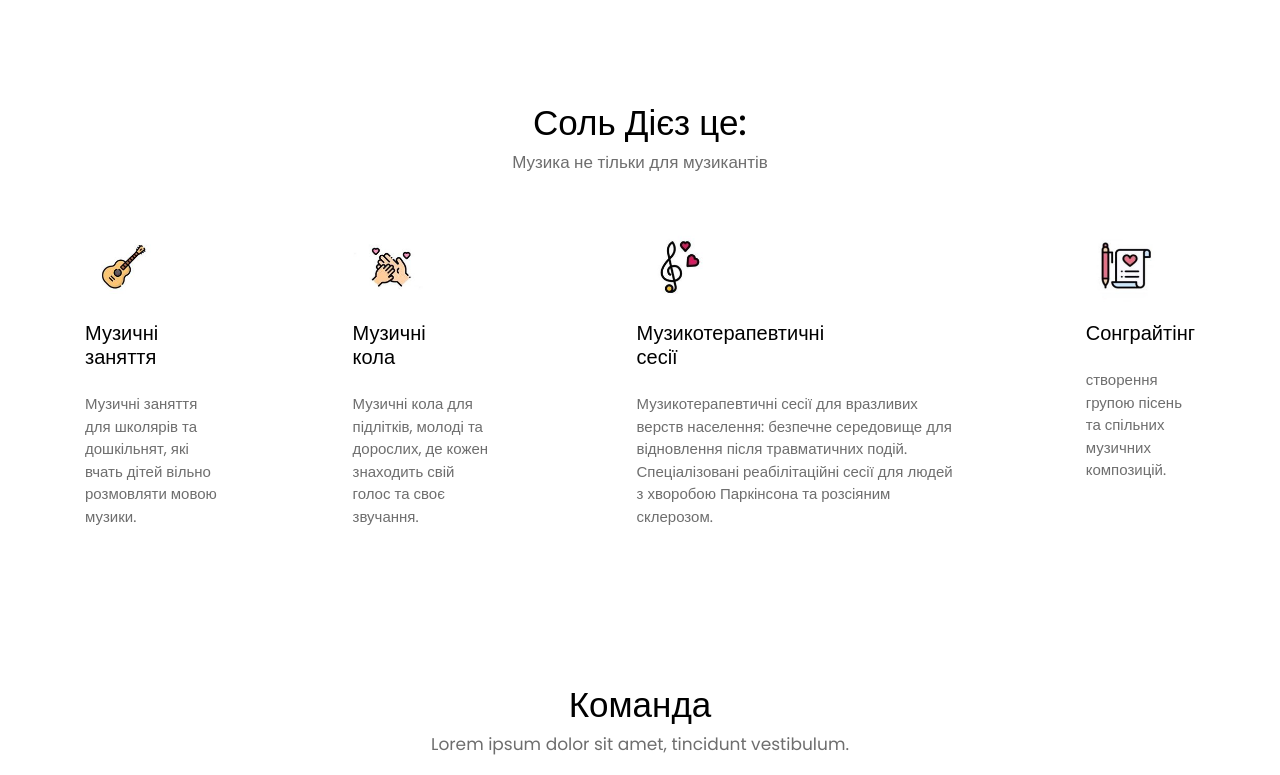
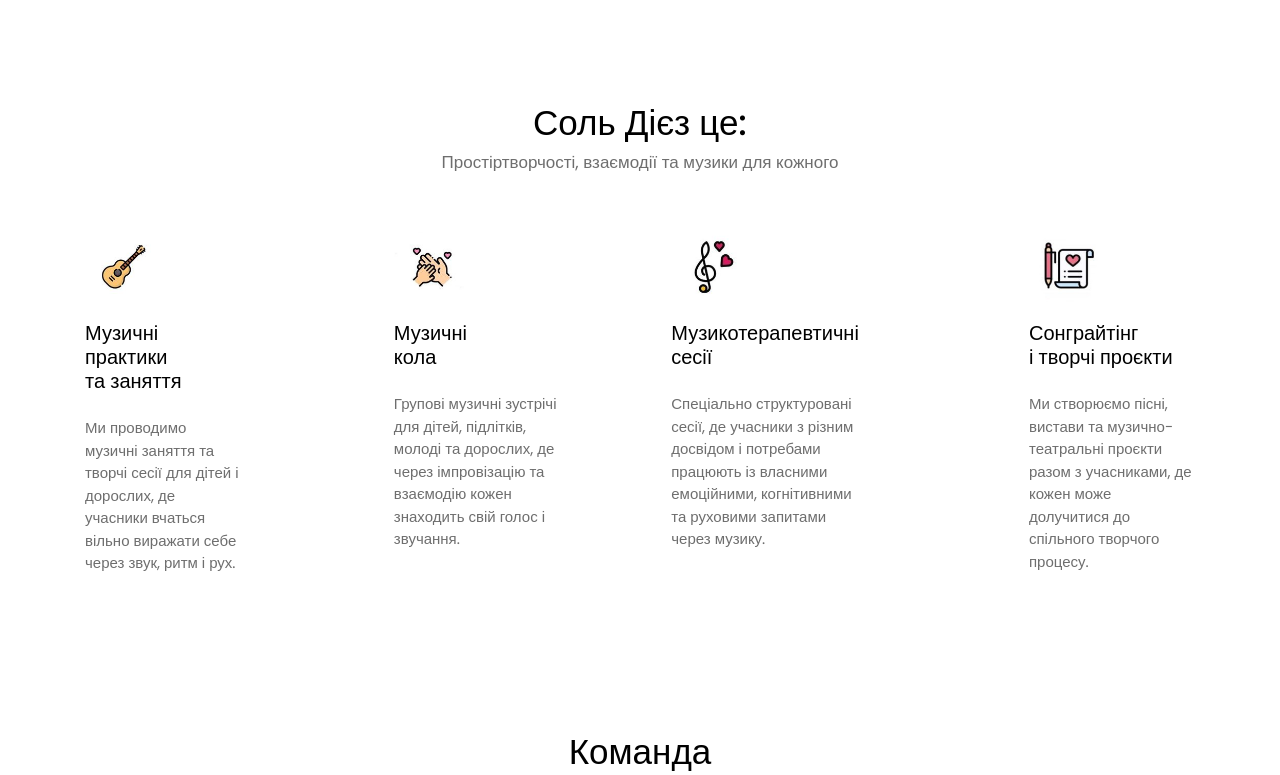
Before and after one commit to hennadiy-kudashev/sol-diez, a website: page index.html in a window 1280 px wide. Shown: the part 708-1483 px from the top of the page. Drawn offline with nearby package versions, Linux system fonts and the light colour scheme; files that its build step writes are made by us from their sources.

Commit message:
Update index.html

```diff
--- a/index.html
+++ b/index.html
@@ -70,14 +70,14 @@
       <section class="features-overview" id="features-section" >
         <div class="content-header">
           <h2>Соль Дієз це:</h2>
-          <h6 class="section-subtitle text-muted">Музика не тільки для музикантів</h6>
+          <h6 class="section-subtitle text-muted">Простіртворчості, взаємодії та музики для кожного </h6>
         </div>
         <div class="d-md-flex justify-content-between">
           <div class="grid-margin d-flex justify-content-start">
             <div class="features-width">
               <img src="images/gitar.jpg" alt="" class="img-icons">
-              <h5 class="py-3">Музичні<br>заняття</h5>
-              <p class="text-muted">Музичні заняття для школярів та дошкільнят, які вчать дітей вільно розмовляти мовою музики.</p>
+              <h5 class="py-3">Музичні практики<br>та заняття</h5>
+              <p class="text-muted">Ми проводимо музичні заняття та творчі сесії для дітей і дорослих, де учасники вчаться вільно виражати себе через звук, ритм і рух.</p>
               <!--<a href="#"><p class="readmore-link">Readmore</p></a>-->
             </div>
           </div>
@@ -85,21 +85,21 @@
             <div class="features-width">
               <img src="images/kolo.jpg" alt="" class="img-icons">
               <h5 class="py-3">Музичні<br>кола</h5>
-              <p class="text-muted">Музичні кола для підлітків, молоді та дорослих, де кожен знаходить свій голос та своє звучання.</p>
+              <p class="text-muted">Групові музичні зустрічі для дітей, підлітків, молоді та дорослих, де через імпровізацію та взаємодію кожен знаходить свій голос і звучання.</p>
             </div>
           </div>
           <div class="grid-margin d-flex justify-content-center">
             <div class="features-width">
               <img src="images/key.jpg" alt="" class="img-icons">
               <h5 class="py-3">Музикотерапевтичні<br>сесії</h5>
-              <p class="text-muted">Музикотерапевтичні сесії для вразливих верств населення: безпечне середовище для відновлення після травматичних подій. Спеціалізовані реабілітаційні сесії для людей з хворобою Паркінсона та розсіяним склерозом.</p>
+              <p class="text-muted">Спеціально структуровані сесії, де учасники з різним досвідом і потребами працюють із власними емоційними, когнітивними та руховими запитами через музику.</p>
             </div>
           </div>
           <div class="grid-margin d-flex justify-content-end">
             <div class="features-width">
               <img src="images/song.jpg" alt="" class="img-icons">
-              <h5 class="py-3">Сонграйтінг</h5>
-              <p class="text-muted">створення групою пісень та спільних музичних композицій.</p>
+              <h5 class="py-3">Сонграйтінг<br>і творчі проєкти</h5>
+              <p class="text-muted">Ми створюємо пісні, вистави та музично-театральні проєкти разом з учасниками, де кожен може долучитися до спільного творчого процесу.</p>
             </div>
           </div>
         </div>
```
